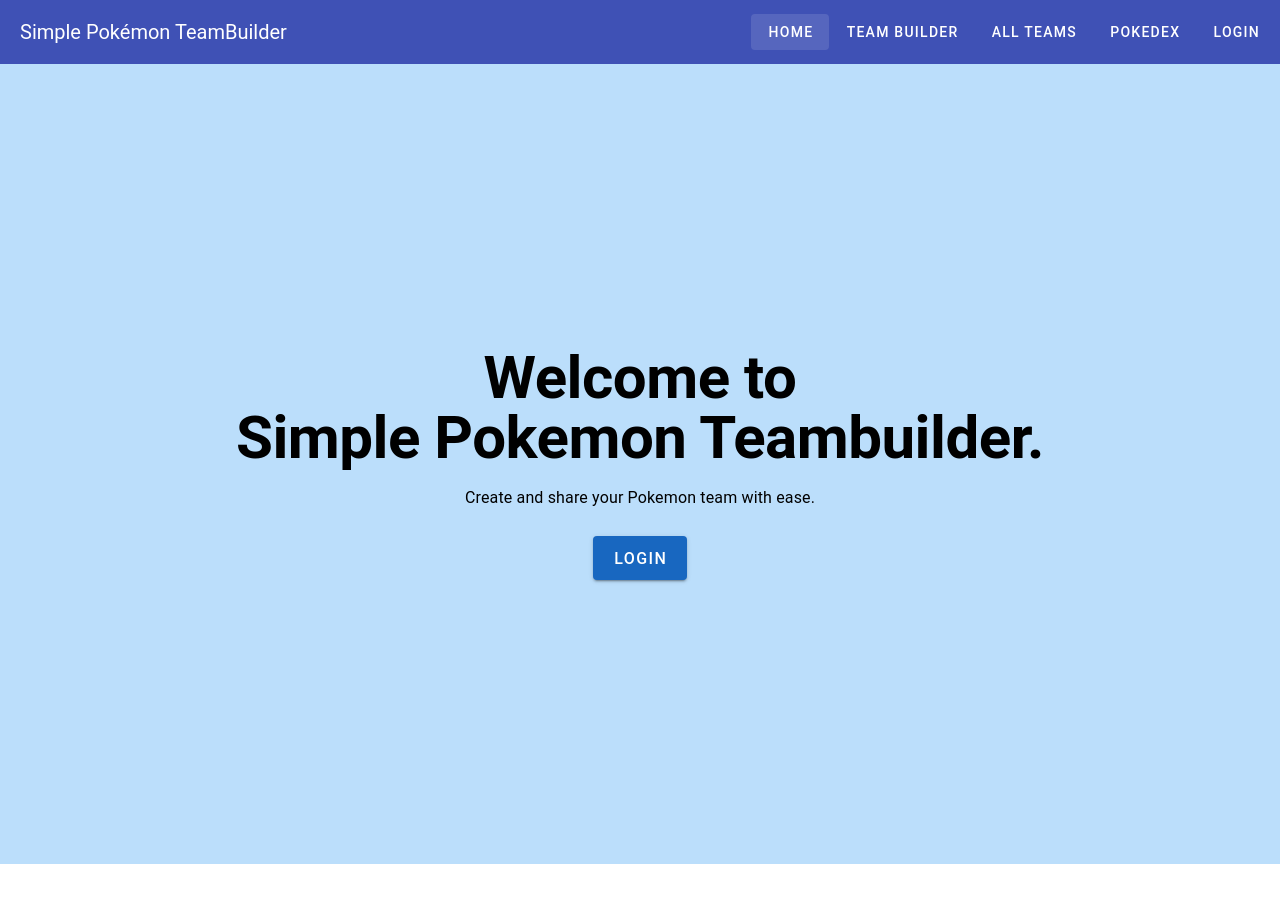
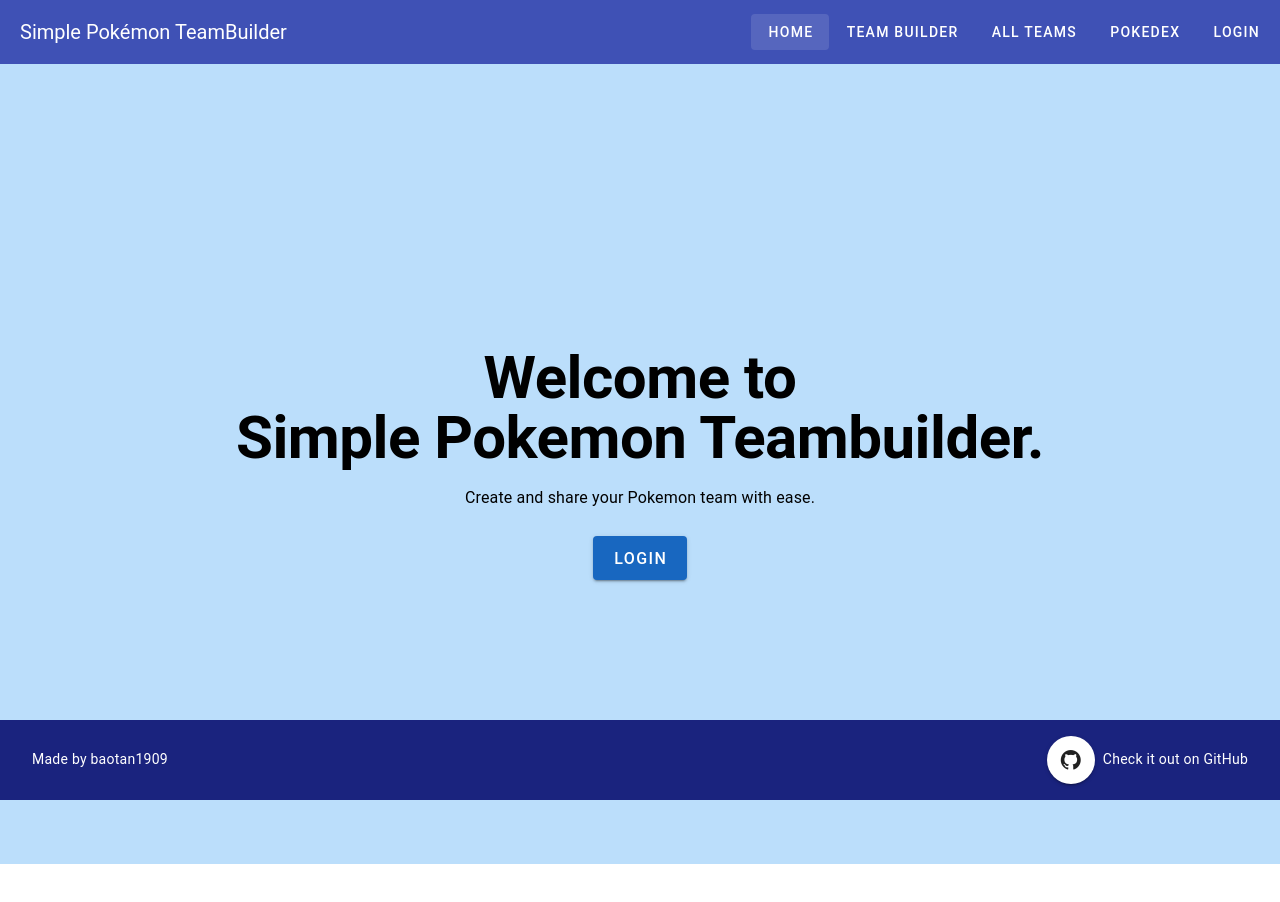
Before and after one commit to baotan1909/simple-pokebuilder, a Vue app in the folder frontend/: page / in a window 1280 px wide. Shown: the top 902 px of the page. Before the commit the page ends 864 px from the top, so only its background shows below. Built offline with nearby package versions, Linux system fonts and the light colour scheme; no server answers.

Commit message:
Add footer

```diff
--- a/frontend/src/App.vue
+++ b/frontend/src/App.vue
@@ -14,6 +14,22 @@
     <v-main>
       <router-view />
     </v-main>
+
+    <v-footer app color="indigo-darken-4" class="text-white">
+      <v-container fluid class="px-4 py-2">
+        <v-row justify="space-between" align="center">
+          <v-col cols="12" md="6" class="text-body-2 mb-1 mb-md-0">
+            Made by baotan1909
+          </v-col>
+          <v-col cols="12" md="6" class="text-md-right">
+            <v-btn icon href="https://github.com/baotan1909/simple-pokebuilder" target="_blank" rel="noopener">
+              <v-icon>mdi-github</v-icon>
+            </v-btn>
+            <span class="ml-2 text-body-2">Check it out on GitHub</span>
+          </v-col>
+        </v-row>
+      </v-container>
+    </v-footer>
   </v-app>
 </template>
 
```
